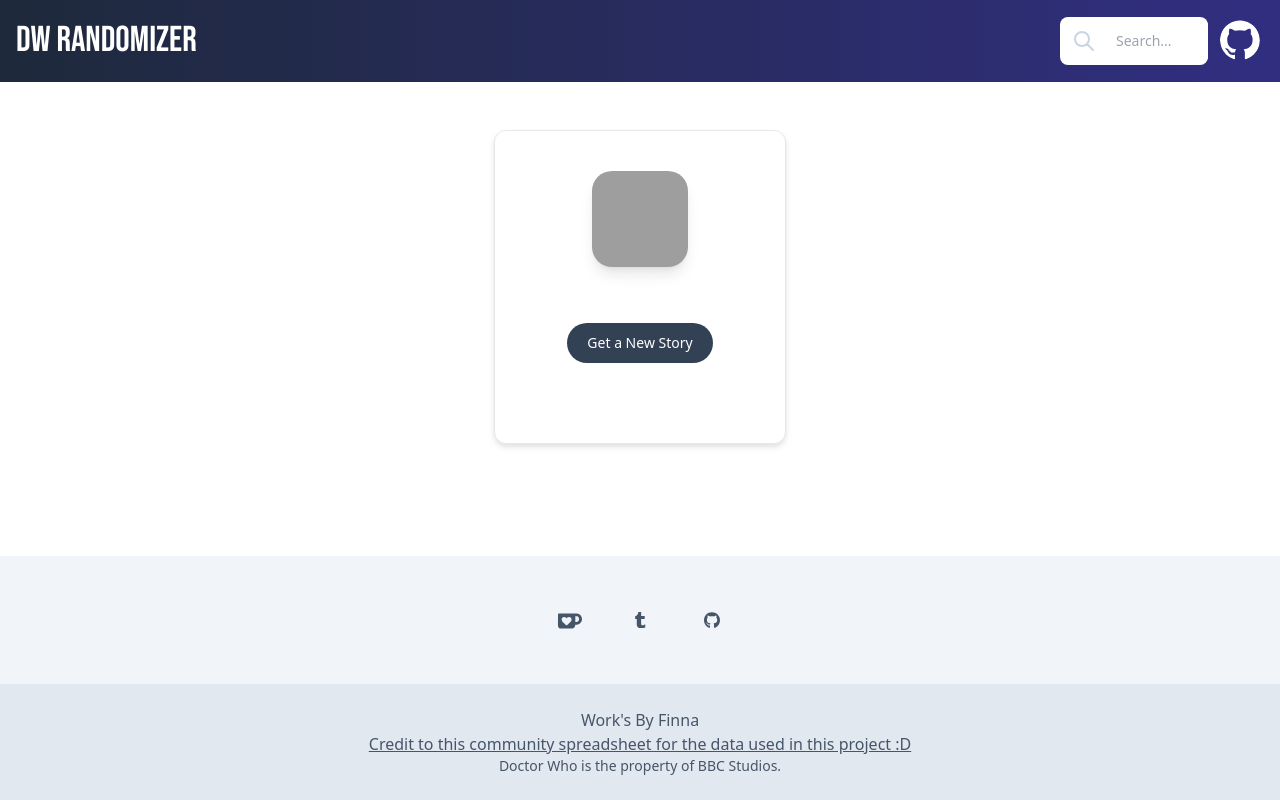
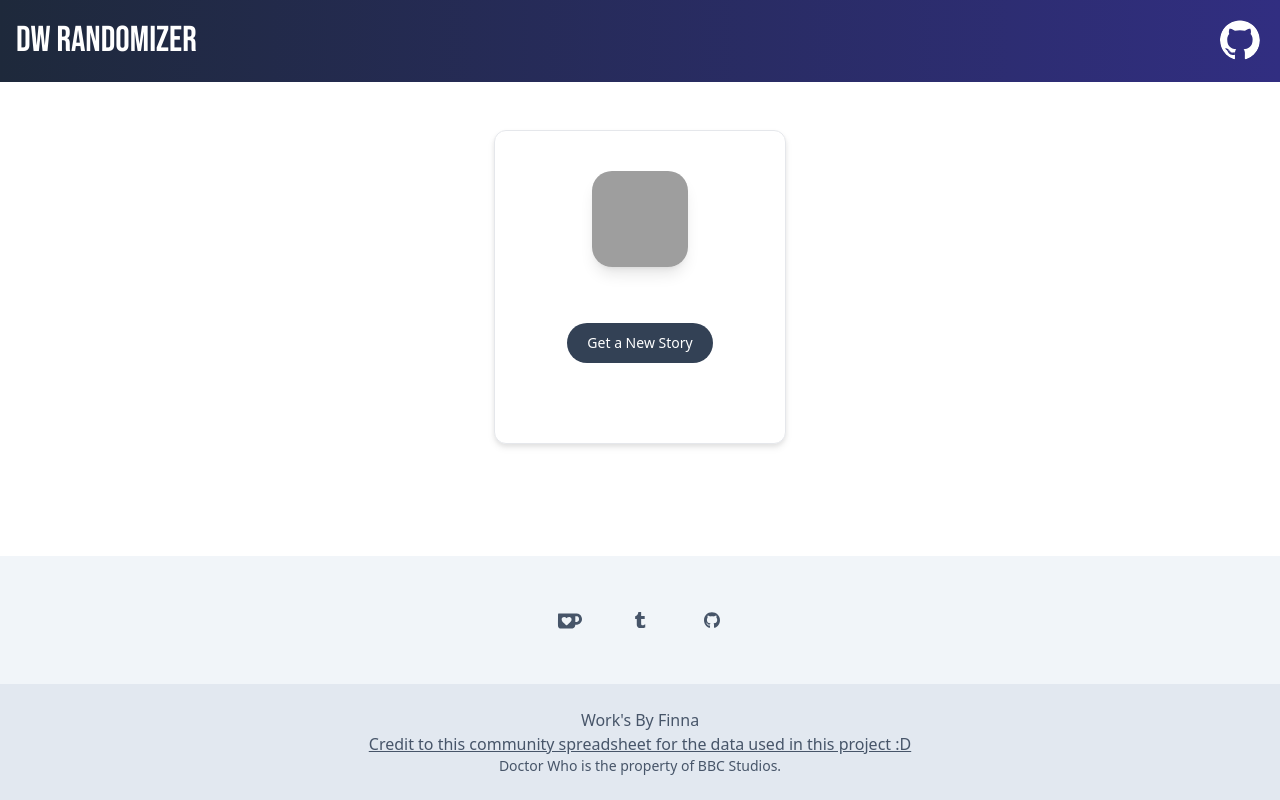
Before and after one commit to Fishfinna/The-Doctor-Who-Randomizer, a Vue app: page index.html in a window 1280 px wide. Built offline with nearby package versions, Linux system fonts and the light colour scheme; grey boxes are pictures that could not be loaded.

Commit message:
goodbye search bar that I was not useing you will not be missed

```diff
--- a/index.html
+++ b/index.html
@@ -20,7 +20,7 @@
             <div class="flex-1">
                 <a class="font-neue text-4xl text-white">DW RANDOMIZER</a>
             </div>
-            <div class="flex-none gap-2">
+            <!-- <div class="flex-none gap-2">
                 <div class="form-control">
                     <div class="max-w-md mx-auto">
                         <div class="relative flex items-center w-full h-12 rounded-lg focus-within:shadow-lg bg-white overflow-hidden">
@@ -43,7 +43,7 @@
                             <input class="w-[100px] p-2 ease duration-500 focus:w-[160px] outline-none text-sm text-slate-700" type="text" placeholder="Search...">
                         </div>
                     </div>
-                </div>
+                </div> -->
             <div class="dropdown dropdown-end">
                 <label tabindex="0" class="btn btn-ghost btn-circle avatar">
                     <div class="w-10 rounded-full">
```
Lines whose indentation alone changed are shown as unchanged.
